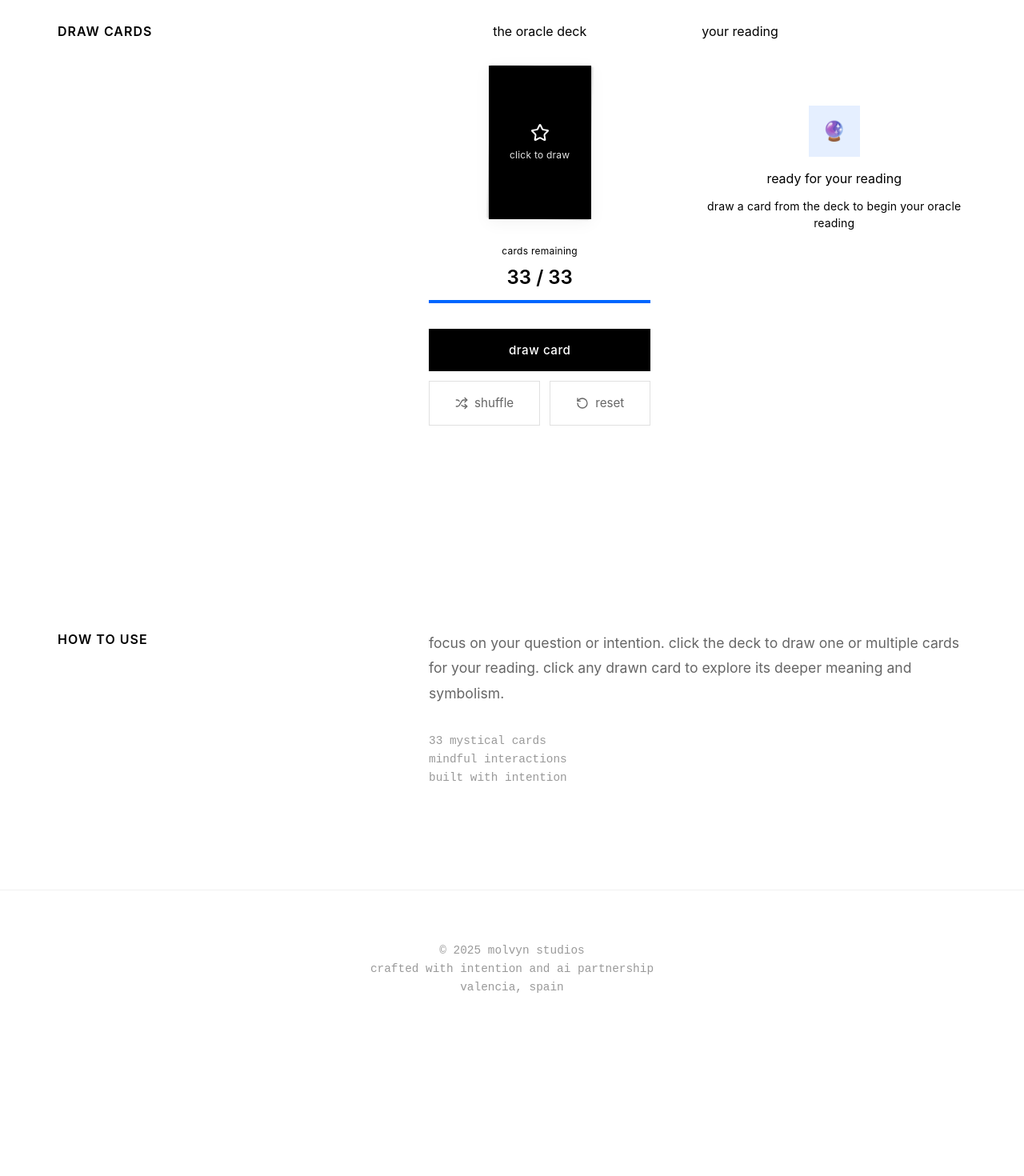
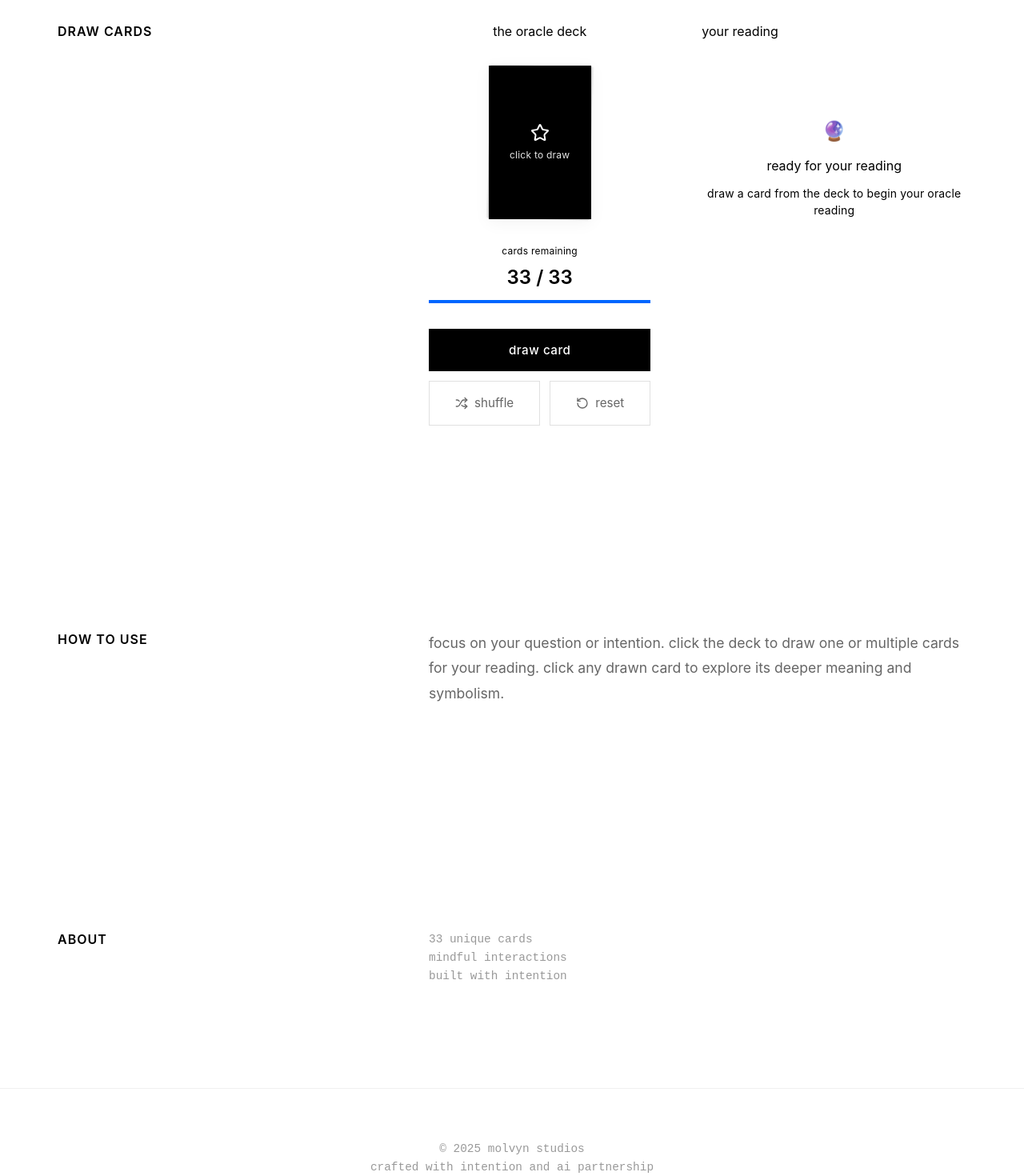
Before and after one commit to msdauris/molvyn-studios, a React (Vite) app in the folder portfolio-site/: page /oracle in a window 1280 px wide. Shown: the part 900-2370 px from the top of the page at 80% size. Before the commit the page ends 2178 px from the top, so only its background shows below. Built offline with nearby package versions, Linux system fonts and the light colour scheme.

Commit message:
final touches intial set up

```diff
--- a/portfolio-site/src/components/oracle/Card.jsx
+++ b/portfolio-site/src/components/oracle/Card.jsx
@@ -200,9 +200,9 @@ const Card = ({ card, isExpanded = false, onClose, onCardClick, isRevealed = tru
         {/* Card Front */}
         {isRevealed && (
           <div className="text-center p-2">
-            <div className="text-lg font-serif font-bold mb-1">{card.number}</div>
-            <div className="text-xs font-medium leading-tight">{card.name}</div>
-            <div className="text-xs opacity-80 mt-1">{card.element}</div>
+            <div style={{ fontSize: '1.125rem', fontWeight: '900', marginBottom: '0.25rem' }}>{card.number}</div>
+            <div style={{ fontSize: '0.75rem', fontWeight: '600', lineHeight: '1.2' }}>{card.name}</div>
+            <div style={{ fontSize: '0.75rem', opacity: 0.8, marginTop: '0.25rem' }}>{card.element}</div>
           </div>
         )}
 
--- a/portfolio-site/src/components/oracle/DrawingArea.jsx
+++ b/portfolio-site/src/components/oracle/DrawingArea.jsx
@@ -46,7 +46,7 @@ const DrawingArea = ({ drawnCards, onCardSelect, selectedCard }) => {
             className="flex items-center justify-center h-64 text-center"
           >
             <div>
-              <div className="w-16 h-16 bg-electric-blue/10 flex items-center justify-center mx-auto mb-4">
+              <div className="flex items-center justify-center mx-auto mb-4">
                 <span className="text-2xl">🔮</span>
               </div>
               <h3 className="text-architectural-lg mb-3">
--- a/portfolio-site/src/pages/OracleApp.jsx
+++ b/portfolio-site/src/pages/OracleApp.jsx
@@ -114,10 +114,19 @@ const OracleApp = () => {
             focus on your question or intention. click the deck to draw one or multiple cards
             for your reading. click any drawn card to explore its deeper meaning and symbolism.
           </p>
-          <div className="content-meta" style={{ marginTop: '2rem' }}>
-            33 mystical cards<br/>
-            mindful interactions<br/>
-            built with intention
+        </div>
+      </section>
+
+      {/* About the Oracle */}
+      <section className="content-section">
+        <div className="content-left">
+          <h2 className="content-title">about</h2>
+        </div>
+        <div className="content-right">
+          <div className="content-meta">
+            <p>33 unique cards</p>
+            <p>mindful interactions</p>
+            <p>built with intention</p>
           </div>
         </div>
       </section>
```
